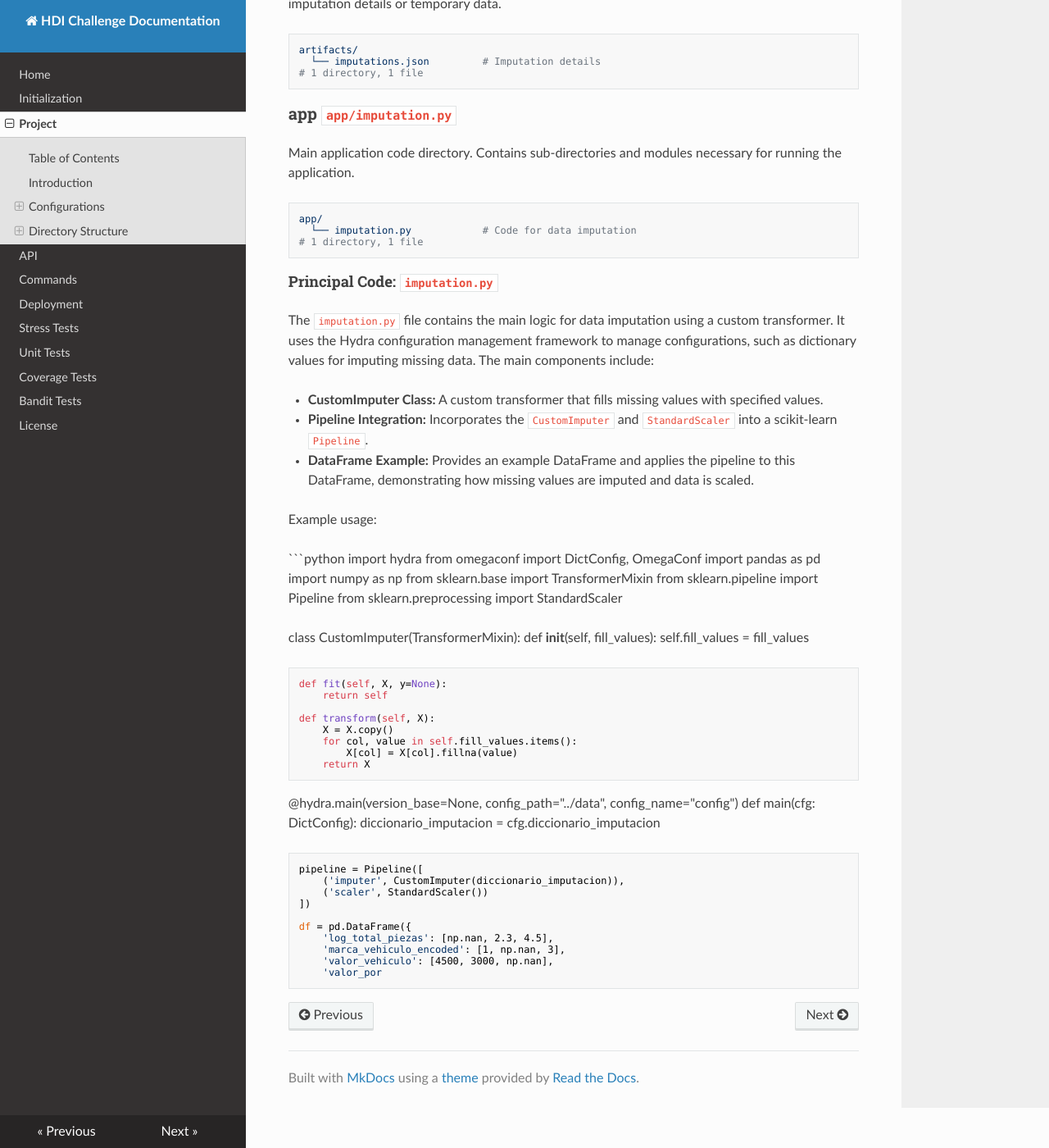
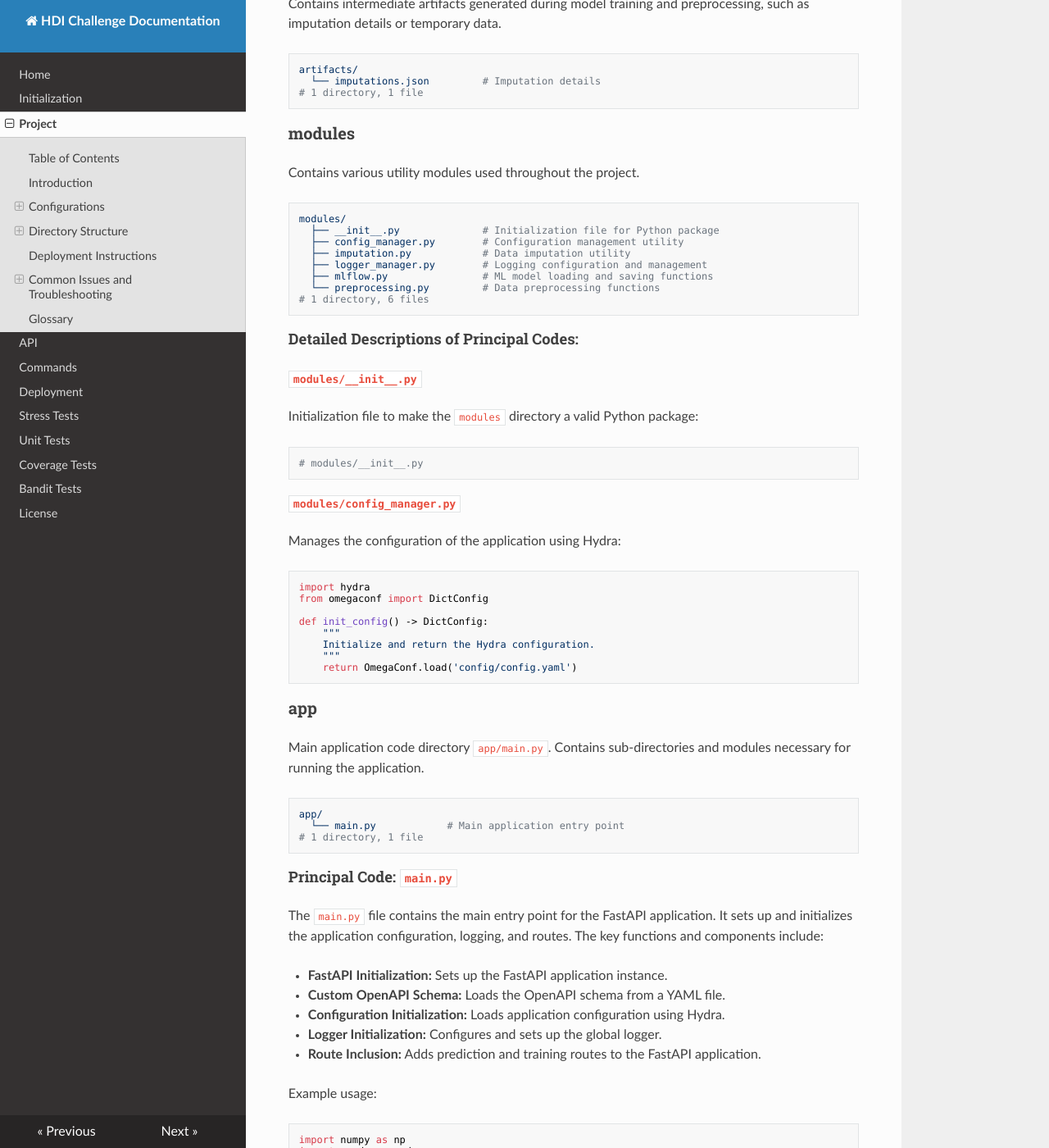
Before and after one commit to jarb29/hdi-reto, an MkDocs documentation site: the page built from docs/configuration.md, in a window 1280 px wide and 1400 px high, scrolled down 9627 px. Shown: the whole window at 82% size. Built offline with MkDocs 1.6.1, drawn with Linux system fonts in a browser that asks for light colours; nearby versions of some CDN libraries; some of the changed text lies outside the part shown.

Commit message:
Update documentation and configuration directory structure
Changed image references and removed outdated sections in `deploy.md` and `stress_test.md`. Added detailed descriptions and examples for configuration and main application files in `configuration.md`.

````diff
--- a/docs/configuration.md
+++ b/docs/configuration.md
@@ -24,7 +24,8 @@ This document provides detailed information about the configuration settings and
   - [data](#data-data)
   - [config](#config-configconfigyaml)
   - [artifacts](#artifacts-artifactsimputationsjson)
-  - [app](#app-appimputationpy)
+  - [modules](#modules)
+  - [app](#app)
 - [Deployment Instructions](#deployment-instructions)
 - [Common Issues and Troubleshooting](#common-issues-and-troubleshooting)
 - [Glossary](#glossary)
@@ -522,60 +523,192 @@ artifacts/
   └── imputations.json         # Imputation details
 # 1 directory, 1 file
 ```
+### modules
 
-### app `app/imputation.py`
+Contains various utility modules used throughout the project.
 
-Main application code directory. Contains sub-directories and modules necessary for running the application.
+```yaml
+modules/
+  ├── __init__.py              # Initialization file for Python package
+  ├── config_manager.py        # Configuration management utility
+  ├── imputation.py            # Data imputation utility
+  ├── logger_manager.py        # Logging configuration and management
+  ├── mlflow.py                # ML model loading and saving functions
+  └── preprocessing.py         # Data preprocessing functions
+# 1 directory, 6 files
+```
+
+#### Detailed Descriptions of Principal Codes:
+
+##### `modules/__init__.py`
+
+Initialization file to make the `modules` directory a valid Python package:
+
+```python
+# modules/__init__.py
+```
+
+##### `modules/config_manager.py`
+
+Manages the configuration of the application using Hydra:
+
+```python
+import hydra
+from omegaconf import DictConfig
+
+def init_config() -> DictConfig:
+    """
+    Initialize and return the Hydra configuration.
+    """
+    return OmegaConf.load('config/config.yaml')
+```
+### app
+
+Main application code directory `app/main.py`. Contains sub-directories and modules necessary for running the application.
 
 ```yaml
 app/
-  └── imputation.py            # Code for data imputation
+  └── main.py            # Main application entry point
 # 1 directory, 1 file
 ```
+#### Principal Code: `main.py`
 
-#### Principal Code: `imputation.py`
+The `main.py` file contains the main entry point for the FastAPI application. It sets up and initializes the application configuration, logging, and routes. The key functions and components include:
 
-The `imputation.py` file contains the main logic for data imputation using a custom transformer. It uses the Hydra configuration management framework to manage configurations, such as dictionary values for imputing missing data. The main components include:
-
-- **CustomImputer Class:** A custom transformer that fills missing values with specified values.
-- **Pipeline Integration:** Incorporates the `CustomImputer` and `StandardScaler` into a scikit-learn `Pipeline`.
-- **DataFrame Example:** Provides an example DataFrame and applies the pipeline to this DataFrame, demonstrating how missing values are imputed and data is scaled.
+- **FastAPI Initialization:** Sets up the FastAPI application instance.
+- **Custom OpenAPI Schema:** Loads the OpenAPI schema from a YAML file.
+- **Configuration Initialization:** Loads application configuration using Hydra.
+- **Logger Initialization:** Configures and sets up the global logger.
+- **Route Inclusion:** Adds prediction and training routes to the FastAPI application.
 
 Example usage:
 
 ```python
-import hydra
-from omegaconf import DictConfig, OmegaConf
+import numpy as np
 import pandas as pd
-import numpy as np
-from sklearn.base import TransformerMixin
-from sklearn.pipeline import Pipeline
-from sklearn.preprocessing import StandardScaler
+import uvicorn
+from fastapi import FastAPI
+import yaml  # Use PyYAML to parse YAML content
 
-class CustomImputer(TransformerMixin):
-    def __init__(self, fill_values):
-        self.fill_values = fill_values
+from modules import init_config, setup_logger, get_logger
+from routes import predict, train
 
-    def fit(self, X, y=None):
-        return self
+# Initialize FastAPI
+app = FastAPI()
 
-    def transform(self, X):
-        X = X.copy()
-        for col, value in self.fill_values.items():
-            X[col] = X[col].fillna(value)
-        return X
+def custom_openapi():
+    # Assuming swagger.yaml is in the /app/docs/ directory
+    if app.openapi_schema:
+        return app.openapi_schema
+    with open("/app/docs/swagger.yaml", "r") as file:
+        swagger_content = yaml.safe_load(file)  # Use yaml.safe_load to load the YAML file
+    app.openapi_schema = swagger_content
+    return swagger_content  # Directly return the dictionary
 
-@hydra.main(version_base=None, config_path="../data", config_name="config")
-def main(cfg: DictConfig):
-    diccionario_imputacion = cfg.diccionario_imputacion
+app.openapi = custom_openapi
 
-    pipeline = Pipeline([
-        ('imputer', CustomImputer(diccionario_imputacion)),
-        ('scaler', StandardScaler())
-    ])
+# Initialize configuration
+cfg = init_config()
+app.state.cfg = cfg
 
-    df = pd.DataFrame({
-        'log_total_piezas': [np.nan, 2.3, 4.5],
-        'marca_vehiculo_encoded': [1, np.nan, 3],
-        'valor_vehiculo': [4500, 3000, np.nan],
-        'valor_por
+# Initialize logger
+setup_logger(cfg)
+app.state.logger = get_logger()
+app.state.logger.info("Logger initialized in global mode.")
+
+# Add routes
+app.include_router(predict)
+app.include_router(train)
+
+@app.get("/")
+def root():
+    return {"message": "Welcome to the HDI Claims Prediction API"}
+
+if __name__ == "__main__":
+    imputacion_path = cfg.pipeline.imputacion_path
+    print(f"Using the imputation file located at: {imputacion_path}")
+
+    # Start FastAPI
+    uvicorn.run(app, host=cfg.api.host, port=cfg.api.port)
+```
+
+### Key Components
+
+1. **FastAPI Initialization:**
+    - The `FastAPI` class is imported and an instance is created which will serve as the main application object.
+
+2. **Custom OpenAPI Schema:**
+    - The `custom_openapi` function loads the OpenAPI schema from a `swagger.yaml` file located in the `/app/docs/` directory using PyYAML's `safe_load` method to parse the YAML content.
+
+3. **Configuration Initialization:**
+    - The `init_config` function loads the application configuration using Hydra. The configuration object is stored in the state of the FastAPI application.
+
+    ```python
+    cfg = init_config()
+    app.state.cfg = cfg
+    ```
+
+4. **Logger Initialization:**
+    - The `setup_logger` function is used to set up the logging configuration based on the loaded application configuration. The logger is then retrieved and stored in the state of the FastAPI application.
+
+    ```python
+    setup_logger(cfg)
+    app.state.logger = get_logger()
+    app.state.logger.info("Logger initialized in global mode.")
+    ```
+
+5. **Route Inclusion:**
+    - The `predict` and `train` routers are imported and included in the FastAPI application. These routers define the endpoints for prediction and training functionality.
+
+    ```python
+    app.include_router(predict)
+    app.include_router(train)
+    ```
+
+6. **Root Endpoint:**
+    - A root endpoint is defined to return a welcome message.
+
+    ```python
+    @app.get("/")
+    def root():
+        return {"message": "Welcome to the HDI Claims Prediction API"}
+    ```
+
+7. **Application Entry Point:**
+    - The `if __name__ == "__main__":` block allows the FastAPI application to be run directly. It prints the path to the imputation file and starts the FastAPI server using `uvicorn`.
+
+    ```python
+    if __name__ == "__main__":
+        imputacion_path = cfg.pipeline.imputacion_path
+        print(f"Using the imputation file located at: {imputacion_path}")
+
+        # Start FastAPI
+        uvicorn.run(app, host=cfg.api.host, port=cfg.api.port)
+    ```
+
+---
+
+## Deployment Instructions
+
+For detailed deployment instructions, please refer to the `deploy.md` file in the `docs` directory.
+
+---
+
+## Common Issues and Troubleshooting
+
+### Issue: Model Not Loading
+
+If the model is not loading, ensure the `model_path` in the configuration file `config/config.yaml` is correct and the model file exists at the specified location.
+
+### Issue: API Not Starting
+
+If the API is not starting, check the host and port settings in the `api` section of the configuration file and ensure there are no conflicts with other services running on the same port.
+
+---
+
+## Glossary
+
+- **Imputation:** The process of filling in missing data with substituted values.
+- **Pipeline:** A sequence of data processing steps.
+- **Logger:** A tool used to record messages and track events within an application.
+- **API:** Application Programming Interface, a set of functions allowing the creation of applications that access features or data of an operating system, application, or service.
````
Also changed, not shown: other parts of docs/configuration.md (+1 -1 lines), docs/deploy.md (+1 -1 lines), docs/stress_test.md (+0 -11 lines).
